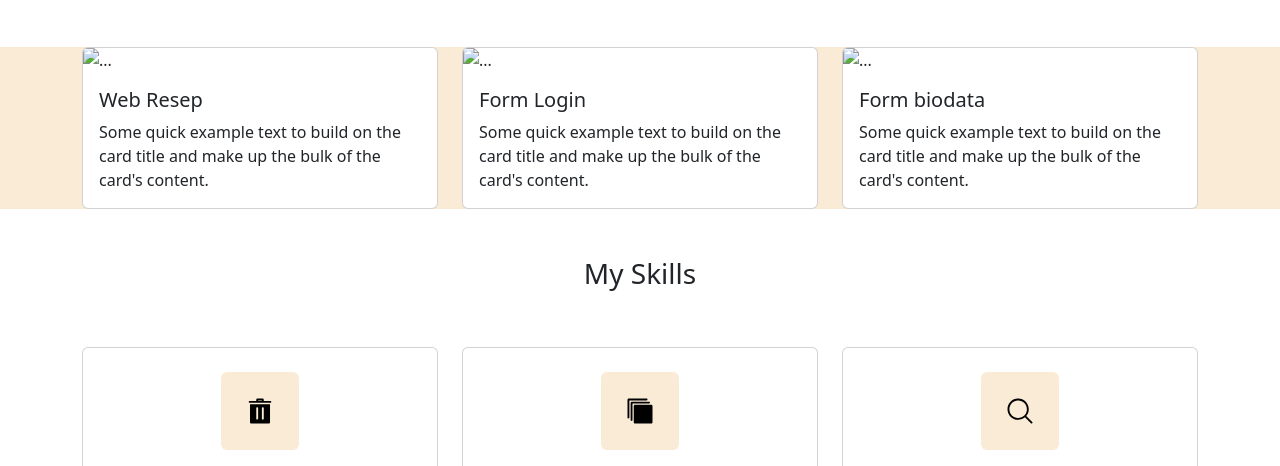
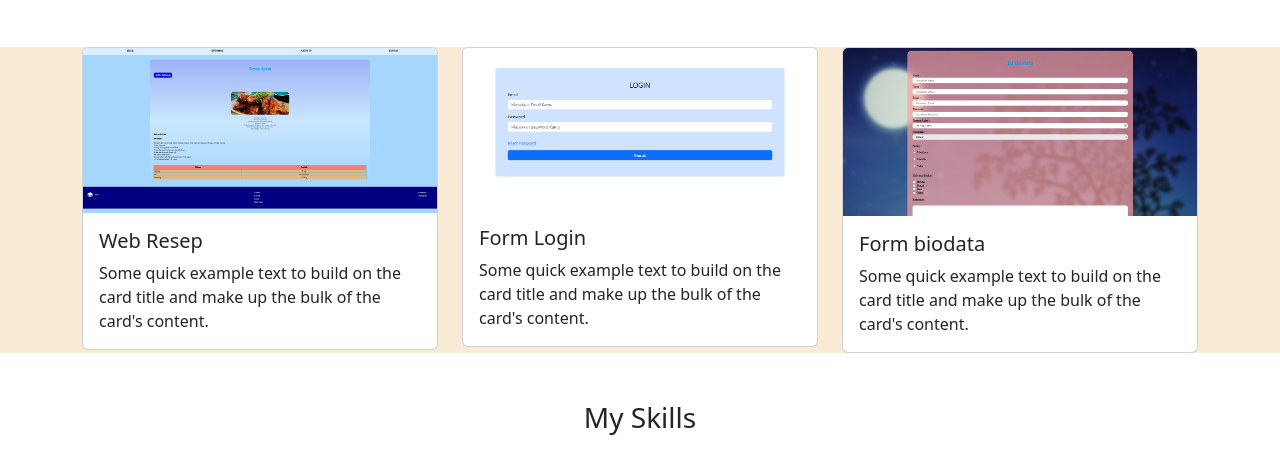
Before and after one commit to niaanzariani23/IDCamp, a plain HTML site: page porto.html in a window 1280 px wide. Shown: the part 334-800 px from the top of the page. Drawn offline with nearby package versions, Linux system fonts and the light colour scheme; the site is published under a folder, as on GitHub Pages, so addresses that start at the root find nothing.

Commit message:
Update porto.html

```diff
--- a/porto.html
+++ b/porto.html
@@ -84,7 +84,7 @@
           <div class="col-md-4">
             <div class="card">
               <img
-                src="/img/resep.png"
+                src="img/resep.png"
                 class="card-img-top object-fit-cover"
                 alt="..."/>
               <div class="card-body">
@@ -99,7 +99,7 @@
           <div class="col-md-4">
             <div class="card">
               <img
-                src="/img/login.png"
+                src="img/login.png"
                 class="card-img-top object-fit-cover"
                 alt="..."/>
 
@@ -115,7 +115,7 @@
           <div class="col-md-4">
             <div class="card">
               <img
-                src="/img/biodata.png"
+                src="img/biodata.png"
                 class="card-img-top object-fit-cover"
                 alt="..."/>
 
```
